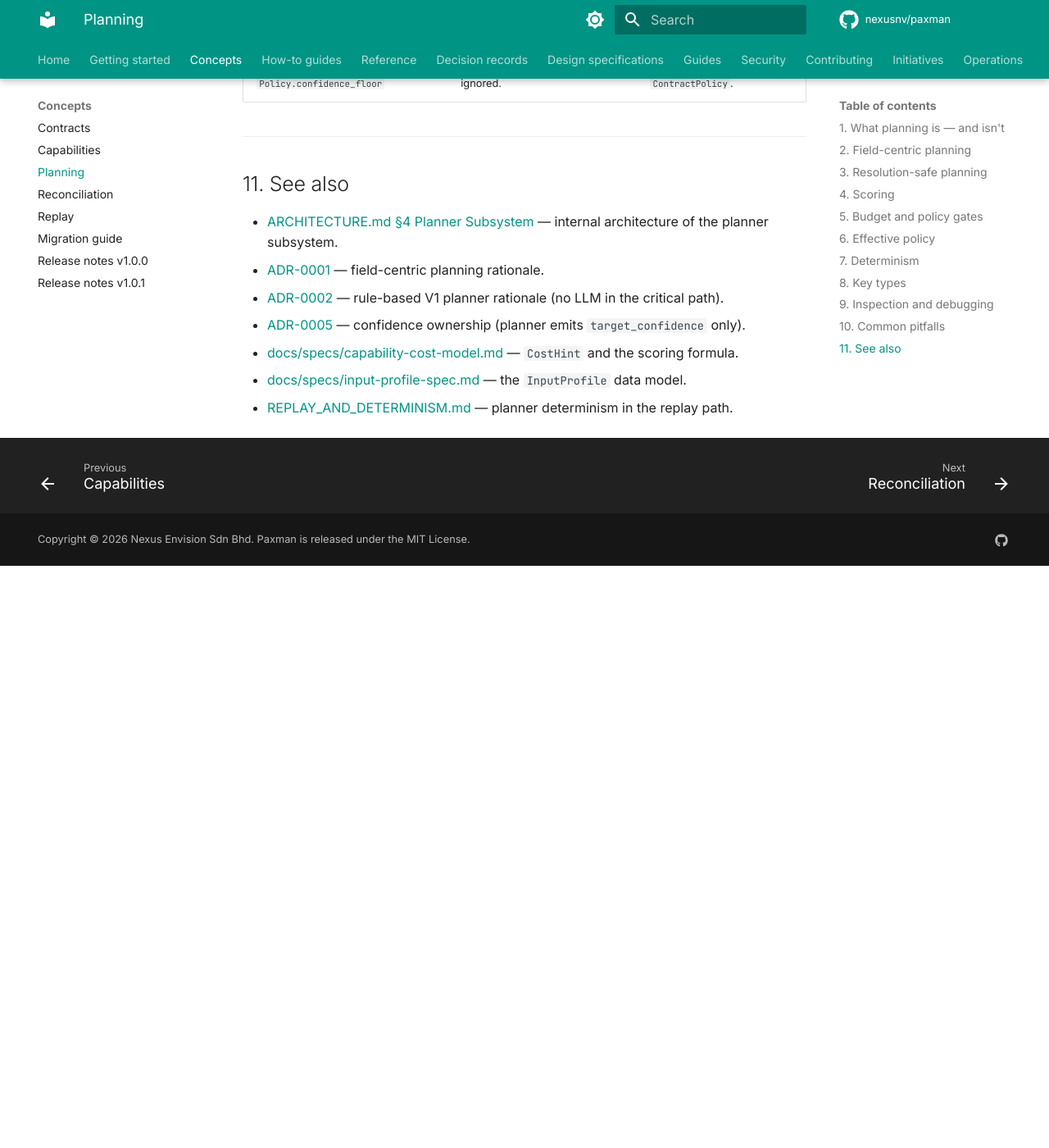
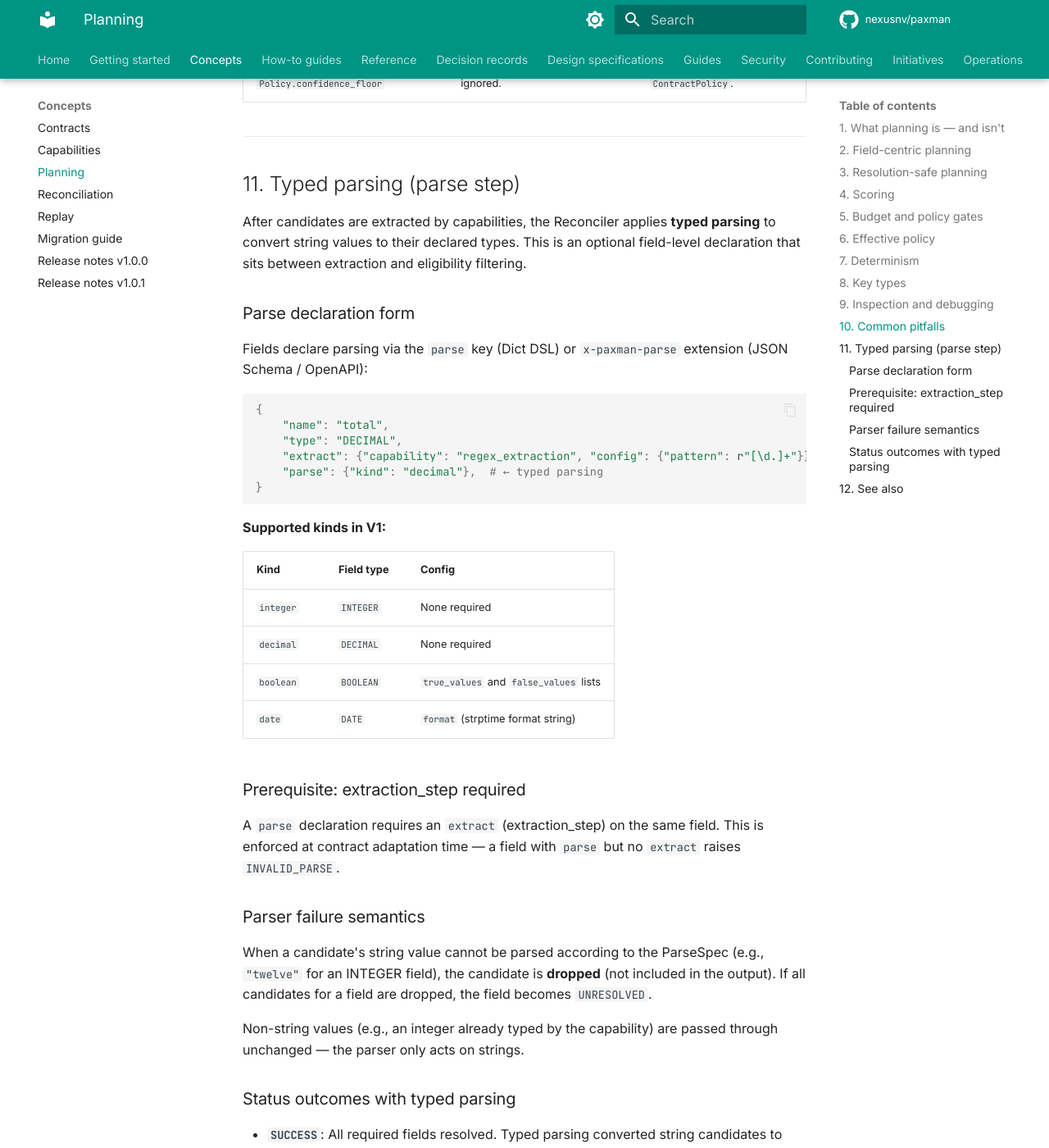
Before and after one commit to nexusnv/paxman, an MkDocs documentation site: the page built from docs/concepts/planning.md, in a window 1280 px wide and 1400 px high, scrolled down 6630 px. Shown: the whole window at 82% size. Built offline with MkDocs 1.6.1 and Material for MkDocs 9.7.7, drawn with Linux system fonts in a browser that asks for light colours; comment, search, counter and statistics services are not loaded; before the commit the page ends 7320 px from its top, so only the background shows below that; some of the changed text lies outside the part shown.

Commit message:
test: cover typed resolution outcomes and update docs

````diff
--- a/docs/concepts/planning.md
+++ b/docs/concepts/planning.md
@@ -285,7 +285,64 @@ that generates random `ExecutionPlan` instances with stable
 
 ---
 
-## 11. See also
+## 11. Typed parsing (parse step)
+
+After candidates are extracted by capabilities, the Reconciler applies
+**typed parsing** to convert string values to their declared types. This
+is an optional field-level declaration that sits between extraction and
+eligibility filtering.
+
+### Parse declaration form
+
+Fields declare parsing via the `parse` key (Dict DSL) or `x-paxman-parse`
+extension (JSON Schema / OpenAPI):
+
+```python
+{
+    "name": "total",
+    "type": "DECIMAL",
+    "extract": {"capability": "regex_extraction", "config": {"pattern": r"[\d.]+"}},
+    "parse": {"kind": "decimal"},  # ← typed parsing
+}
+```
+
+**Supported kinds in V1:**
+
+| Kind | Field type | Config |
+|------|-----------|--------|
+| `integer` | `INTEGER` | None required |
+| `decimal` | `DECIMAL` | None required |
+| `boolean` | `BOOLEAN` | `true_values` and `false_values` lists |
+| `date` | `DATE` | `format` (strptime format string) |
+
+### Prerequisite: extraction_step required
+
+A `parse` declaration requires an `extract` (extraction_step) on the same
+field. This is enforced at contract adaptation time — a field with
+`parse` but no `extract` raises `INVALID_PARSE`.
+
+### Parser failure semantics
+
+When a candidate's string value cannot be parsed according to the
+ParseSpec (e.g., `"twelve"` for an INTEGER field), the candidate is
+**dropped** (not included in the output). If all candidates for a field
+are dropped, the field becomes `UNRESOLVED`.
+
+Non-string values (e.g., an integer already typed by the capability)
+are passed through unchanged — the parser only acts on strings.
+
+### Status outcomes with typed parsing
+
+- **`SUCCESS`**: All required fields resolved. Typed parsing converted
+  string candidates to their declared types successfully.
+- **`PARTIAL_SUCCESS`**: Some required fields resolved; others are
+  `UNRESOLVED` (either no candidates, or all candidates failed parsing).
+- **`UNRESOLVED`**: No required fields resolved. All candidates failed
+  parsing or no candidates existed.
+
+---
+
+## 12. See also
 
 - [ARCHITECTURE.md §4 Planner Subsystem](../reference/architecture.md) —
   internal architecture of the planner subsystem.
````
Also changed, not shown: docs/specs/dict-dsl-spec.md (+23 -0 lines), 1 other file.
